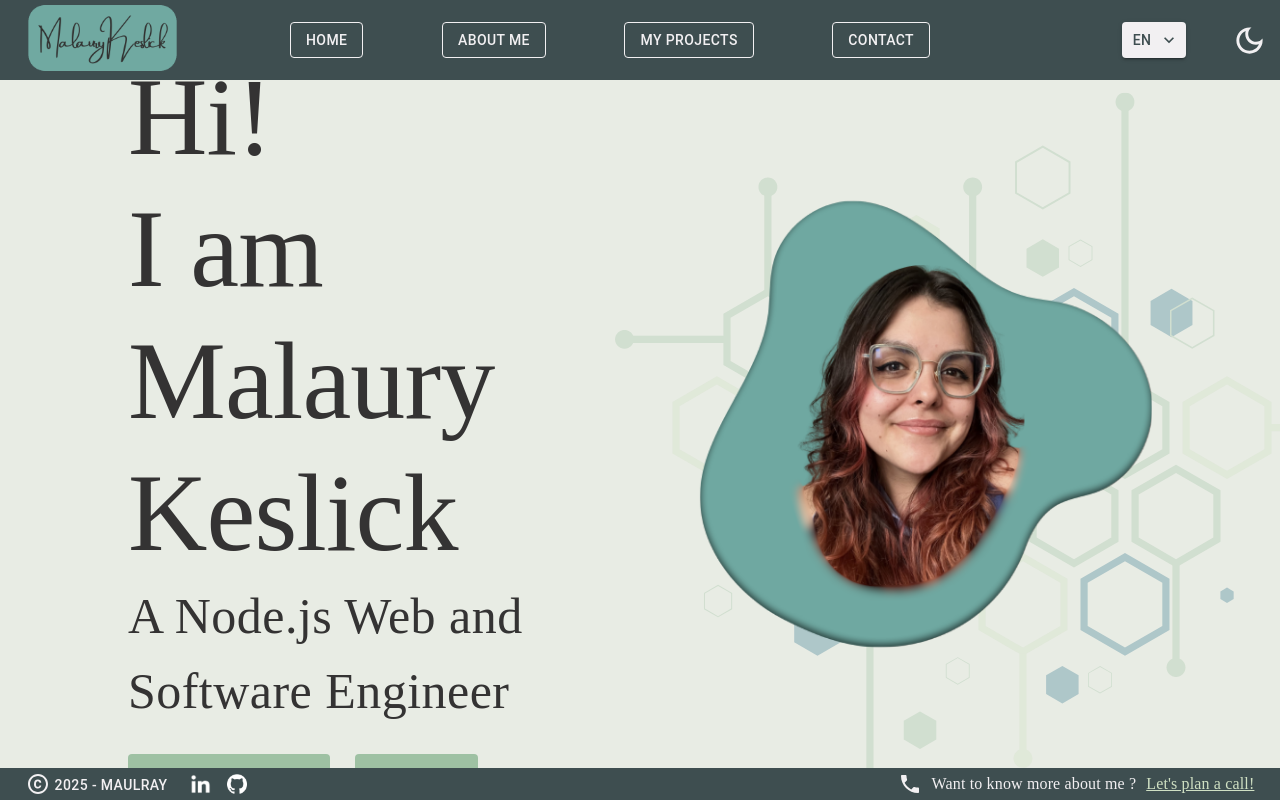
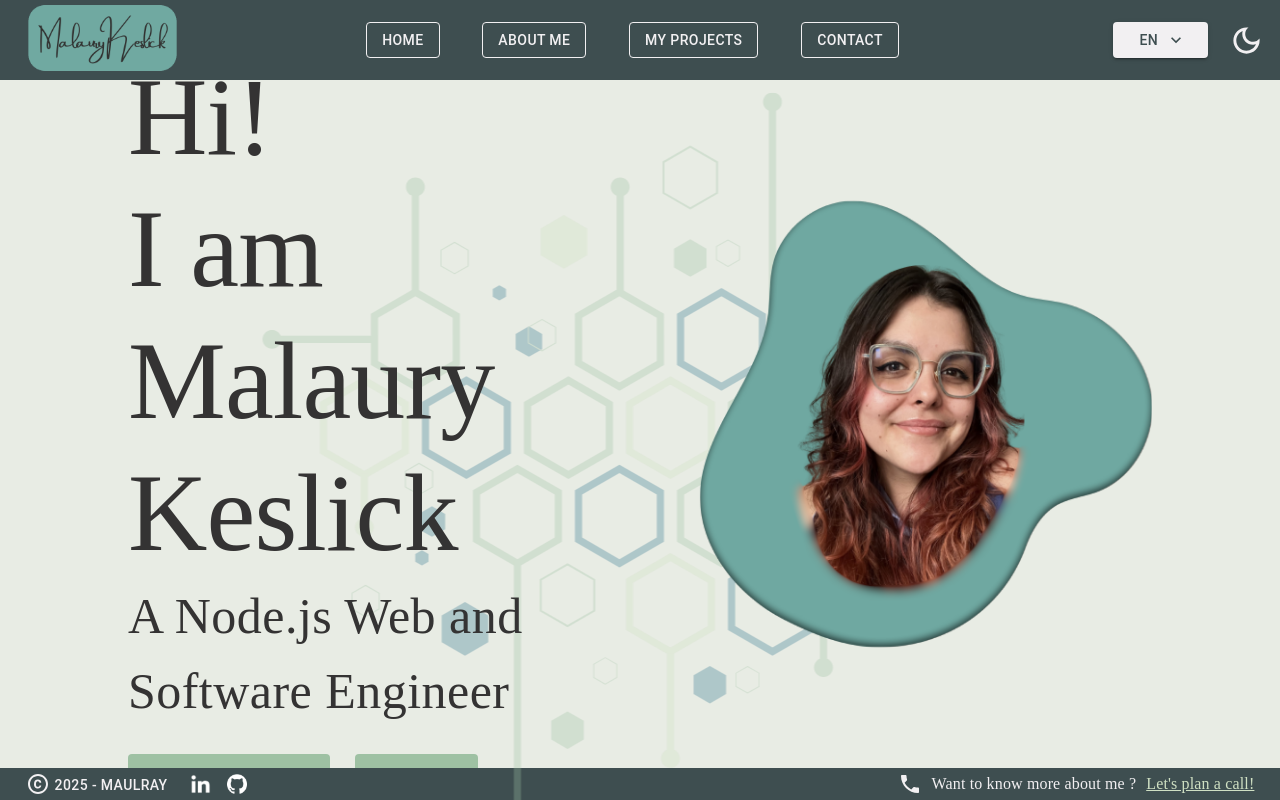
Before and after one commit to Maulraay/portfolio, a React app in the folder frontend/: page / in a window 1280 px wide. Built offline with nearby package versions, Linux system fonts and the light colour scheme; a web font is replaced by a local one.

Commit message:
Beginning of responsiveness work

```diff
--- a/frontend/src/views/homepage/Homepage.jsx
+++ b/frontend/src/views/homepage/Homepage.jsx
@@ -9,7 +9,9 @@ import { FormattedMessage } from "react-intl";
 export const Homepage = () => {
   return(
     <Layout>
-      <div className={"homepage"} style={{backgroundImage: `url(${background})`, backgroundRepeat: "no-repeat"}}>
+      <div className={"backgroundDiv"}>
+        <img src={background} className={"background"}/>
+        <div className={"homepage"}>
           <div className={"presentation"}>
             <Typography variant={"h2"} fontSize={110} className={"title"}>
               <FormattedMessage id={"homepage.hi"} defaultMessage={"Hi!"}/>
@@ -31,6 +33,7 @@ export const Homepage = () => {
           </div>
           <img className={"portrait"} src={portrait} height={"70%"} alt={<FormattedMessage id={"homepage.picture"} defaultMessage={"Main portrait"}/>}/>
         </div>
+      </div>
     </Layout>
   )
 }
--- a/frontend/src/views/homepage/styles.css
+++ b/frontend/src/views/homepage/styles.css
@@ -1,6 +1,21 @@
+.backgroundDiv {
+    height: 100%;
+    width: 100%;
+    position: relative;
+    margin: 0;
+    padding: 0;
+}
+
+.background {
+    position: absolute;
+    left: 50%;
+    transform: translateX(-50%);
+}
+
 .homepage {
     width: 100%;
     height: 100%;
+    position: absolute;
     display: flex;
     flex-direction: row;
     align-items: center;
--- a/frontend/src/views/layout/Header.jsx
+++ b/frontend/src/views/layout/Header.jsx
@@ -86,11 +86,10 @@ export const Header = (props) => {
   ));
 
   return(
-    <div className={"header"}>
+    <div className={"header"} style={props.menuState ? { opacity: "50%" } : null}>
       <a className={"logo"} href={'/'}>
         <img src={mainLogo} height={70} alt={<FormattedMessage id={"layout.header.logo_alt"} defaultMessage={"Malaury Keslick stylized logo"}/>}/>
       </a>
-
       <div className={"buttons"}>
         <Button variant={'outlined'} href={'/'}> <FormattedMessage id={"layout.header.home"} defaultMessage={"Home"}/> </Button>
         <Button variant={'outlined'} href={'/about'}> <FormattedMessage id={"layout.header.about"} defaultMessage={"About me"}/> </Button>
--- a/frontend/src/views/layout/Menu.jsx
+++ b/frontend/src/views/layout/Menu.jsx
@@ -1,13 +1,15 @@
 import React from "react";
-import {Button} from "@mui/material";
+import { Button } from "@mui/material";
+import { FormattedMessage } from "react-intl";
 
 export const Menu = () => {
   return (
     <div className={'menu'}>
       <div className={'buttons'}>
-        <Button color={"#3d383e"} variant={'outlined'} href={'/about'}> About us </Button>
-        <Button color={"#3d383e"} variant={'outlined'} href={'/gallery'}> Our pet gallery </Button>
-        <Button color={"#3d383e"} variant={'outlined'} href={'/contact'}> Contact </Button>
+        <Button variant={'outlined'} href={'/'}> <FormattedMessage id={"layout.header.home"} defaultMessage={"Home"}/> </Button>
+        <Button variant={'outlined'} href={'/about'}> <FormattedMessage id={"layout.header.about"} defaultMessage={"About me"}/> </Button>
+        <Button variant={'outlined'} href={'/gallery'}> <FormattedMessage id={"layout.header.projects"} defaultMessage={"My projects"}/> </Button>
+        <Button variant={'outlined'} href={'/contact'}> <FormattedMessage id={"layout.header.contact"} defaultMessage={"Contact"}/> </Button>
       </div>
     </div>
   )
--- a/frontend/src/views/layout/styles.css
+++ b/frontend/src/views/layout/styles.css
@@ -24,27 +24,48 @@
     }
 
     .layout .header .menuIcon .MuiSvgIcon-root{
-        color: #3d383e;
+        color: var(--color-text-primary);
         font-size: xx-large;
     }
 
     .layout .menu {
-        position: fixed;
+        position: absolute;
         z-index: 1;
         right: 0;
+        bottom: 0;
         width: 30%;
-        height: 90%;
-        background-color: var(--color-bg);
-        border-left: lightgray 3px solid;
+        min-width: 220px;
+        height: 100%;
+        background-color: var(--color-primary);
     }
 }
+
+@media only screen and (max-width: 700px) {
+    .layout .footer .support {
+        display: none;
+    }
+}
+
+@media only screen and (min-width: 700px) and (max-width: 920px) {
+
+}
+
+@media only screen and (min-width: 700px) {
+    .layout .footer .support {
+        padding-right: 2%;
+        display: flex;
+        gap: 10px;
+    }
+}
+
 @media only screen and (min-width: 920px) {
     .layout .header .buttons {
-        width: 50%;
+        width: calc(70% - 30px);
         height: 45%;
         display: flex;
         margin-right: 15px;
-        justify-content: space-between;
+        justify-content: center;
+        gap: 5%;
     }
 
     .layout .header .menuIcon {
@@ -52,15 +73,15 @@
     }
 
     .layout .header .darkModeToggle {
-        width: 10%;
+        width: 15%;
         height: 45%;
-        padding: 0 30px;
+        margin-right: 15px;
         display: flex;
-        gap: 40%;
+        justify-content: flex-end;
+        gap: 10%;
     }
 
     .layout .header .languageSelector{
-        width: 40%;
         background-color: var(--color-text-primary);
     }
 
@@ -128,20 +149,11 @@
     justify-content: space-between;
 }
 
+
 .layout .header .logo {
-    width: 10%;
+    width: 15%;
     margin-left: 15px;
     color: var(--color-text-primary)
-}
-
-.layout .header .MuiButtonBase-root{
-    border-color: var(--color-text-primary);
-    color: var(--color-text-primary);
-}
-
-.layout .header .buttons .MuiButtonBase-root:hover{
-    background-color: var(--color-text-primary);
-    color: var(--color-primary);
 }
 
 .layout .footer {
@@ -183,10 +195,14 @@
     color: var(--color-link-primary);
 }
 
-.layout .footer .support {
-    padding-right: 2%;
-    display: flex;
-    gap: 10px;
+.layout .MuiButtonBase-root{
+    border-color: var(--color-text-primary);
+    color: var(--color-text-primary);
+}
+
+.layout .MuiButtonBase-root:hover{
+    background-color: var(--color-text-primary);
+    color: var(--color-primary);
 }
 
 .layout .menu .buttons{
```
Also changed, not shown: frontend/src/assets/background.png. Lines whose indentation alone changed are shown as unchanged.
